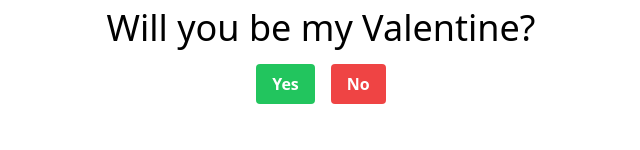
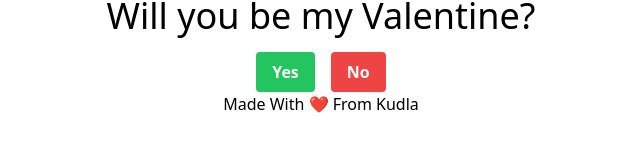
Before and after one commit to shithinshetty/Valentine-s-Special, a React (Vite) app in the folder Valentine/: page / in a window 1280 px wide. Shown: the part 388-538 px from the top of the page, without its empty margins (319-959 px from the left). Built offline with nearby package versions, Linux system fonts and the light colour scheme.

Commit message:
footer changes added

```diff
--- a/Valentine/src/App.jsx
+++ b/Valentine/src/App.jsx
@@ -69,6 +69,8 @@ export default function Page() {
           </div>
         </>
       )}
+
+      <div>Made With ❤️ From Kudla</div>
     </div>
   );
 }
```
